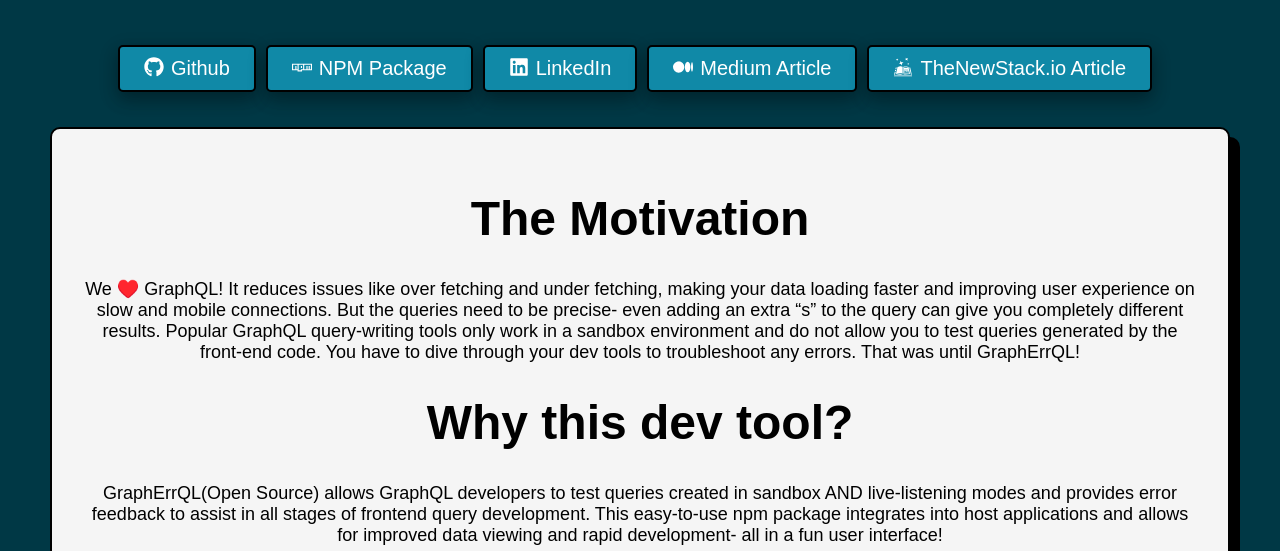
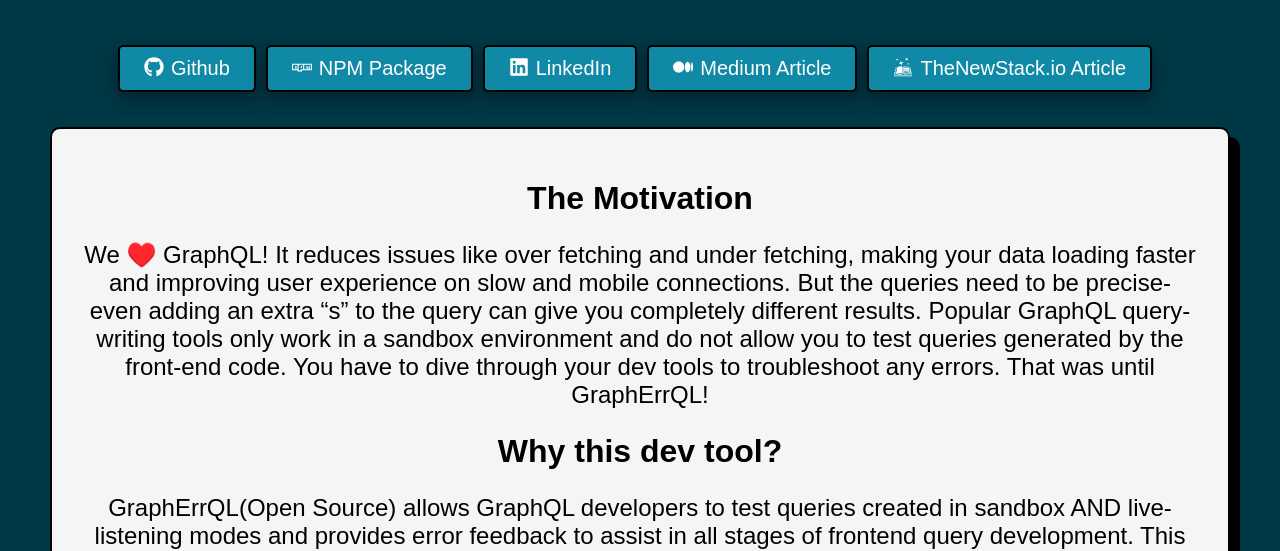
Before and after one commit to MariahTali/GraphErrQL.io, a React (Create React App) app: page / in a window 1280 px wide. Shown: the part 360-911 px from the top of the page. Built offline with nearby package versions, Linux system fonts and the light colour scheme; a web font is replaced by a local one.

Commit message:
chaanged font size

```diff
--- a/src/Components/styles/Body.css
+++ b/src/Components/styles/Body.css
@@ -8,7 +8,7 @@
 .text_container > h1 {
   color: black;
   font-family: 'Gagalin', sans-serif;
-  font-size: xxx-large;
+  font-size: xx-large;
 }
 .text_container {
   text-align: center;
@@ -26,7 +26,7 @@
   margin-right: 50px;
   margin-left: 50px;
   font-family: 'Gagalin', sans-serif;
-  font-size: large;
+  font-size: x-large;
 }
 
 .demo_container {
```
